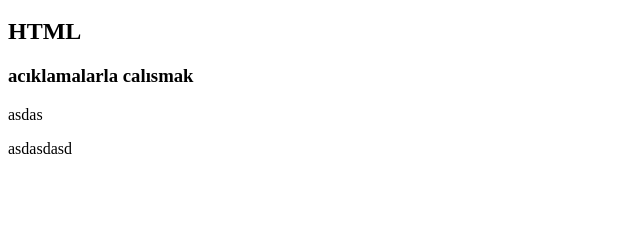
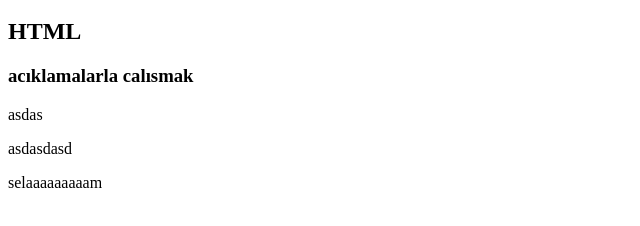
Before and after one commit to Yusufdemirel07/myfirstrepo, a plain HTML site: page index.html in a window 1280 px wide. Shown: the part 48-274 px from the top of the page, without its empty margins (0-640 px from the left). Drawn offline with Linux system fonts and the light colour scheme.

Commit message:
Update index.html

```diff
--- a/index.html
+++ b/index.html
@@ -3,3 +3,4 @@
 <h3>acıklamalarla calısmak</h3>
 <p>asdas</p>
 <p>asdasdasd</p>
+<p>selaaaaaaaaam </p>
```
